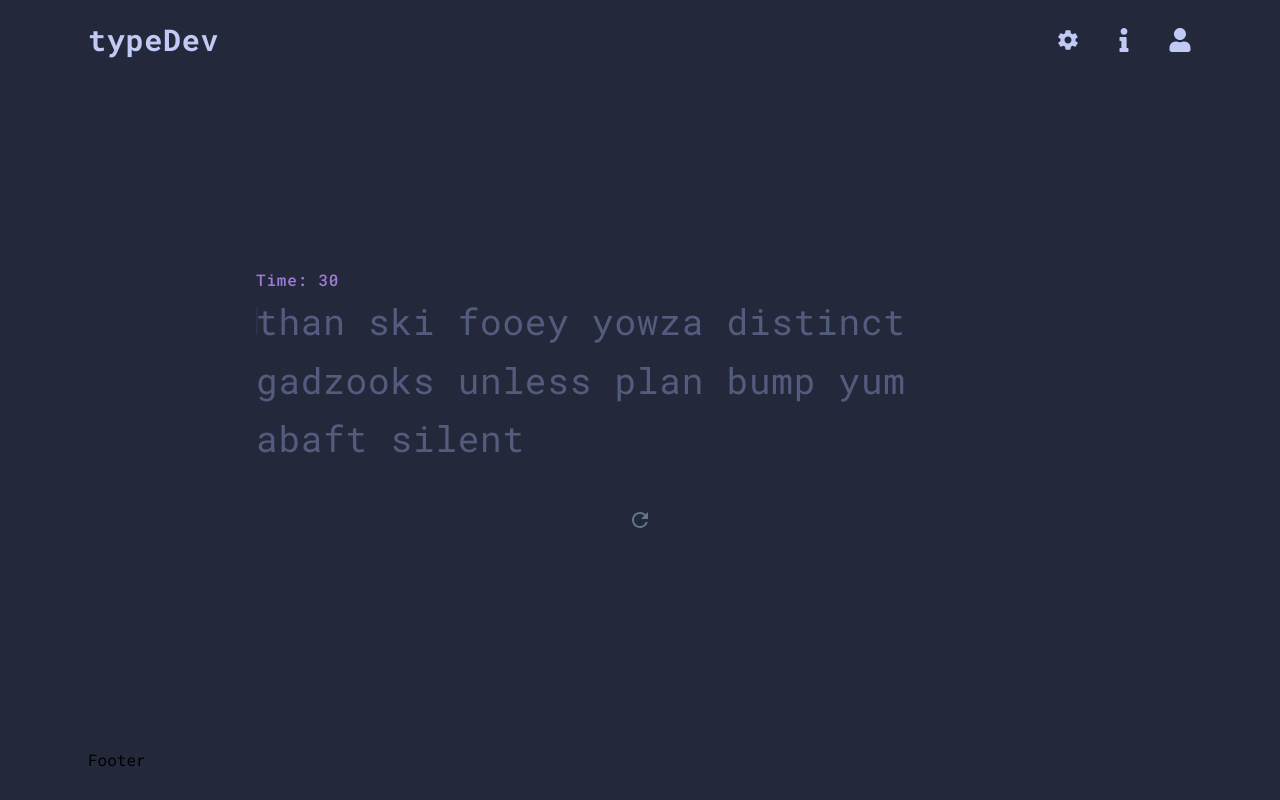
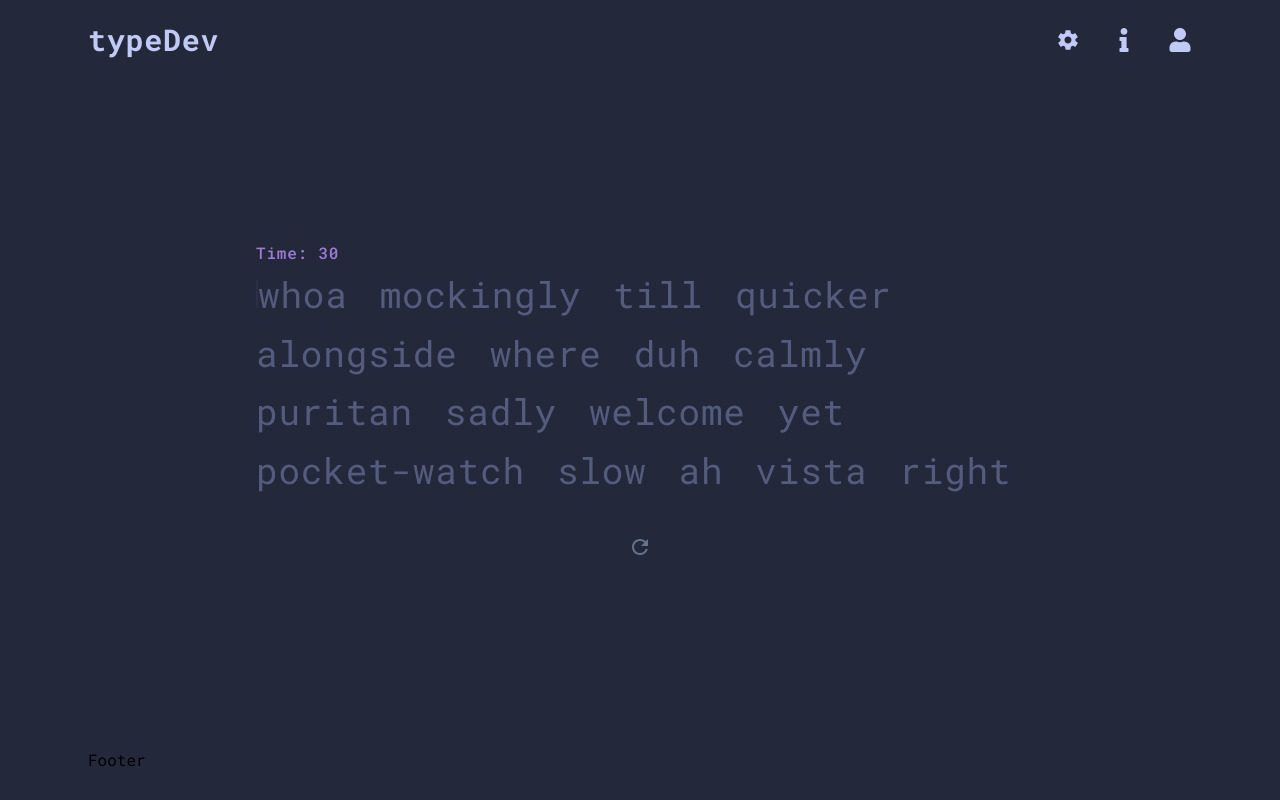
Before and after one commit to Tecu23/typedev, a React (Vite) app: page / in a window 1280 px wide. Built offline with nearby package versions, Linux system fonts and the light colour scheme.

Commit message:
update word typing

```diff
--- /dev/null
+++ b/src/component/sections/home/WordsContainer.tsx
@@ -0,0 +1,101 @@
+import Caret from "../../Caret";
+
+const WordsContainer = ({ words, typed }: { words: string; typed: string }) => {
+  const typedWords = typed.split(" ");
+  const generatedWords = words.split(" ");
+
+  const currentWordIndex = typedWords.length - 1;
+  const currentLetterIndex = typedWords[currentWordIndex]?.length || 0;
+
+  const cursorPositon = {
+    wordIndex: currentWordIndex,
+    letterIndex: currentLetterIndex,
+  };
+
+  return (
+    <div className="flex overflow-hidden relative flex-wrap gap-x-8 max-w-3xl text-4xl leading-relaxed h-[230px]">
+      {generatedWords.map((_, i) => (
+        <Word
+          word={generatedWords[i]}
+          typedWord={typedWords[i]}
+          cursorPosition={cursorPositon}
+          wordIndex={i}
+          isLast={i == typedWords.length - 1}
+        />
+      ))}
+    </div>
+  );
+};
+
+export default WordsContainer;
+
+const Word = ({
+  word,
+  typedWord = null,
+  isLast,
+  cursorPosition,
+  wordIndex,
+}: {
+  word: string;
+  typedWord: string | null;
+  wordIndex: number;
+  cursorPosition: { wordIndex: number; letterIndex: number };
+  isLast: boolean;
+}) => {
+  const tmpLetters: React.JSX.Element[] = [];
+  const generatedLetters = word.split("");
+  const typedLetters = typedWord == null ? [] : typedWord.split("");
+
+  let i: number;
+
+  for (i = 0; i < generatedLetters.length; i++) {
+    const show_cursor =
+      cursorPosition.wordIndex === wordIndex &&
+      i === cursorPosition.letterIndex;
+
+    let className = "";
+    if (typedWord == null || (typedWord === "" && isLast)) {
+      className = "text-grey-comment";
+    } else {
+      if (typedLetters[i] != null) {
+        if (generatedLetters[i] == typedLetters[i]) {
+          className = "text-foreground";
+        } else {
+          className = "text-error";
+        }
+      } else {
+        if (isLast) {
+          className = "text-grey-comment";
+        } else {
+          className = "text-error";
+        }
+      }
+    }
+
+    if (show_cursor) {
+      tmpLetters.push(<Caret />);
+    }
+
+    tmpLetters.push(
+      <span className={`${className}`}>{generatedLetters[i]}</span>,
+    );
+  }
+
+  if (i < typedLetters.length) {
+    for (i = i + 0; i < typedLetters.length; i++) {
+      const show_cursor =
+        cursorPosition.wordIndex === wordIndex &&
+        i === cursorPosition.letterIndex - 1;
+
+      tmpLetters.push(
+        <span className="text-error-space">{typedLetters[i]}</span>,
+      );
+
+      if (show_cursor) {
+        tmpLetters.push(<Caret />);
+      }
+    }
+  }
+
+  return <div className="word">{tmpLetters}</div>;
+};
--- a/src/pages/Home.tsx
+++ b/src/pages/Home.tsx
@@ -1,9 +1,9 @@
 import Result from "../component/Result";
-import UserTyping from "../component/UserTyping";
 import RestartButton from "../component/RestartButton";
 
 import useEngine from "../utilities/hooks/useEngine";
 import { calculateAccuracyPercentage } from "../utilities/helpers";
+import WordsContainer from "../component/sections/home/WordsContainer";
 
 function Home() {
   const { state, words, timeLeft, typed, errors, restart, totalTyped } =
@@ -13,14 +13,7 @@ function Home() {
     <main className="grid place-items-center w-full tracking-wider h-[calc(100vh-160px)]">
       <div>
         <CountdownTimer timeLeft={timeLeft} />
-        <WordsContainer>
-          <GeneratedWords words={words} />
-          <UserTyping
-            className="absolute inset-0"
-            words={words}
-            userInput={typed}
-          />
-        </WordsContainer>
+        <WordsContainer words={words} typed={typed} />
         <RestartButton
           className="mx-auto mt-10 text-slate-500"
           onRestart={() => restart()}
@@ -37,18 +30,6 @@ function Home() {
   );
 }
 
-const WordsContainer = ({ children }: { children: React.ReactNode }) => {
-  return (
-    <div className="relative max-w-3xl text-4xl leading-relaxed">
-      {children}
-    </div>
-  );
-};
-
-const GeneratedWords = ({ words }: { words: string }) => {
-  return <p className="text-grey-comment">{words}</p>;
-};
-
 const CountdownTimer = ({ timeLeft }: { timeLeft: number }) => {
   return <h2 className="font-medium text-cursor">Time: {timeLeft}</h2>;
 };
--- a/src/utilities/hooks/useEngine.ts
+++ b/src/utilities/hooks/useEngine.ts
@@ -6,7 +6,7 @@ import { countErrors } from "../helpers";
 
 export type State = "start" | "run" | "finish";
 
-const NUMBER_OF_WORDS = 12;
+const NUMBER_OF_WORDS = 300;
 const COUNTDOWN_SECONDS = 30;
 
 const useEngine = () => {
```
